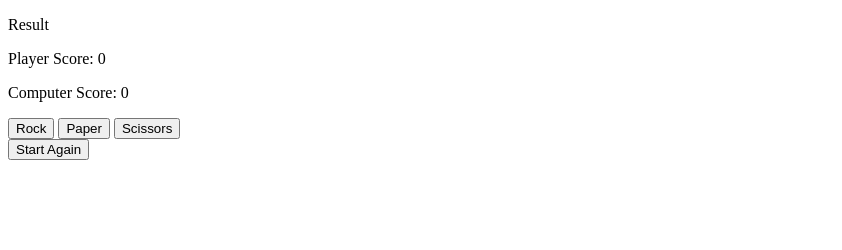
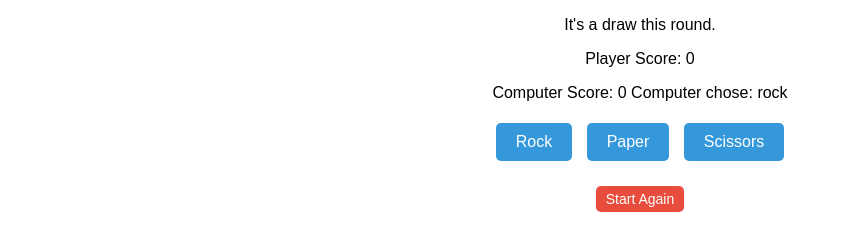
Before and after one commit to sovzl/RPS, a plain HTML site: page index.html in a window 1280 px wide. Both pictures are taken after a click on the button "Rock". Shown: the whole page, without its empty margins (0-842 px from the left). Drawn offline with Linux system fonts and the light colour scheme.

Commit message:
Apply styles, implement functions, edit HTML

```diff
--- a/index.html
+++ b/index.html
@@ -5,10 +5,11 @@
     <meta name="viewport" content="width=device-width, initial-scale=1.0">
     <title>RPS</title>
     <script defer src="script.js"></script>
+    <link rel="stylesheet" href="style.css">
 </head>
 <body>
     <div>
-        <p class="display">Result</p>
+        <p class="display"></p>
         <p class="player-score">Player Score: 0</p>
         <p class="computer-score">Computer Score: 0</p>
     </div>
--- a/script.js
+++ b/script.js
@@ -33,7 +33,7 @@ buttons.forEach(button => {
         const playerChoice = button.getAttribute('data-choice')
         const computerChoice = getComputerChoice()
         const result = (playRound(playerChoice, computerChoice))
-        updateScore(result)
+        updateScore(result, playerChoice, computerChoice)
 
 
             //turn off buttons
@@ -45,25 +45,61 @@ buttons.forEach(button => {
     })
 })
 
+const startAgainButton = document.querySelector('.reset-button');
+startAgainButton.addEventListener('click', () => {
+    // Enable buttons again
+    buttons.forEach(button => {
+        button.disabled = false;
+    });
+
+    // Reset player and computer scores
+    playerScore = 0;
+    computerScore = 0;
+
+    // Clear result display
+    // but not sure if this is correct way to do this
+    const resultDisplay = document.querySelector('.display');
+    resultDisplay.textContent = '';
+    const playerScoreDisplay = document.querySelector('.player-score');
+    const computerScoreDisplay = document.querySelector('.computer-score');
+    playerScoreDisplay.textContent = `Player Score: ${playerScore}`;
+    computerScoreDisplay.textContent = `Computer Score: ${computerScore}`;
+});
 
 
-function updateScore(result) {
-    const playerScoreDisplay = document.querySelector('.player-score')
-    const computerScoreDisplay = document.querySelector('.computer-score')
-    const resultDisplay = document.querySelector('.display')
 
-    if (result === `Player wins`) {
+function updateScore(result, playerChoice, computerChoice) {
+    const playerScoreDisplay = document.querySelector('.player-score');
+    const computerScoreDisplay = document.querySelector('.computer-score');
+    const resultDisplay = document.querySelector('.display');
+
+    if (result === 'Player wins') {
         playerScore++;
-    }   else if (result === `Computer wins`) {
+    } else if (result === 'Computer wins') {
         computerScore++;
     }
 
+    let roundResult = '';
+    if (result === 'Player wins') {
+        roundResult = 'Player wins this round!';
+    } else if (result === 'Computer wins') {
+        roundResult = 'Computer wins this round!';
+    } else {
+        roundResult = 'It\'s a draw this round.';
+    }
 
+    if (playerScore === 3) {
+        resultDisplay.textContent = `Player wins the game! Final score: Player ${playerScore} - Computer ${computerScore}`;
+    } else if (computerScore === 3) {
+        resultDisplay.textContent = `Computer wins the game! Final score: Computer ${computerScore} - Player ${playerScore}`;
+    } else {
+        resultDisplay.textContent = `${roundResult}`;
+        computerScoreDisplay.textContent = `Computer Score: ${computerScore} Computer chose: ${computerChoice}`;
+    }
 
-    playerScoreDisplay.textContent = `Player Score: ${playerScore}`
-    computerScoreDisplay.textContent = `Computer Score: ${computerScore}`
+    playerScoreDisplay.textContent = `Player Score: ${playerScore}`;
 }
 
-//add reset button
+//add reset button done
+//css so it wont look like shit well kind of done xd
 //add how many rounds player want to play
-//css so it wont look like shit
--- /dev/null
+++ b/style.css
@@ -0,0 +1,53 @@
+body {
+    font-family: Arial, sans-serif;
+    text-align: center;
+    margin: 0;
+    padding: 0;
+}
+
+.game-container {
+    margin-top: 50px;
+}
+
+.button-container {
+    margin-top: 20px;
+}
+
+.choice {
+    font-size: 16px;
+    padding: 10px 20px;
+    margin: 5px;
+    background-color: #3498db;
+    color: white;
+    border: none;
+    border-radius: 5px;
+    cursor: pointer;
+}
+
+.choice:hover {
+    background-color: #2980b9;
+}
+
+.choice:disabled {
+    background-color: #bdc3c7;
+    cursor: not-allowed;
+}
+
+.choice:disabled:hover {
+    background-color: #bdc3c7;
+}
+
+.reset-button {
+    margin-top: 20px;
+    font-size: 14px;
+    padding: 5px 10px;
+    background-color: #e74c3c;
+    color: white;
+    border: none;
+    border-radius: 5px;
+    cursor: pointer;
+}
+
+.reset-button:hover {
+    background-color: #c0392b;
+}
```
